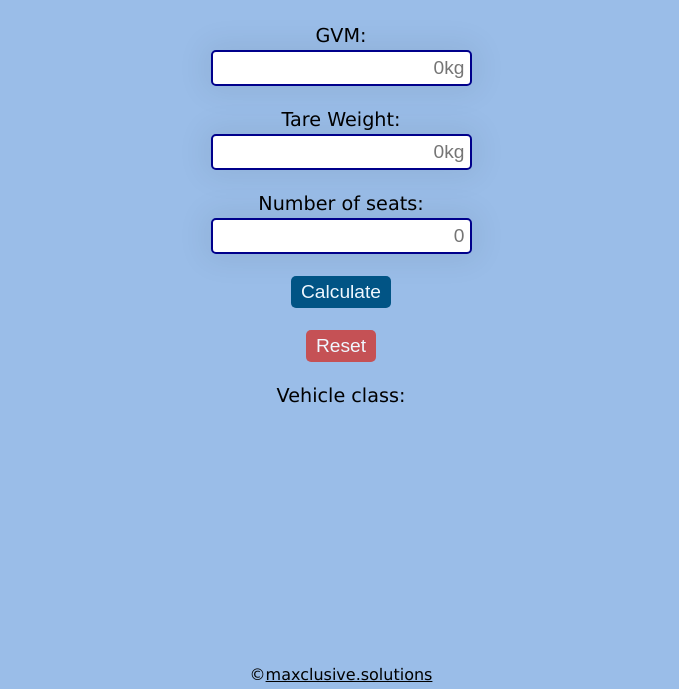
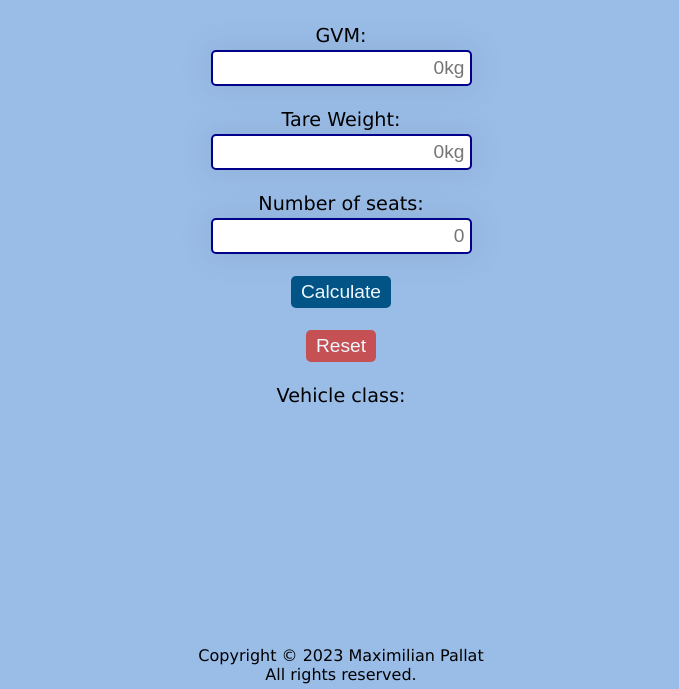
Before and after one commit to maxalsol/vehicle-class-calculator, a plain HTML site: page index.html in a window 1280 px wide. Shown: the part 111-800 px from the top of the page, without its empty margins (299-978 px from the left). Drawn offline with Linux system fonts and the light colour scheme.

Commit message:
updated copyright

```diff
--- a/index.html
+++ b/index.html
@@ -49,10 +49,18 @@
             </p>
         </main>
         <footer id="footer">
-            &copy;
-            <a href="https://maxclusive.solutions" target="_blank"
-                >maxclusive.solutions</a
-            >
+            <p>
+                Copyright &copy;
+                <script>
+                    document.write(new Date().getFullYear());
+                </script>
+                <!--<a href="https://maxclusive.solutions" target="_blank"
+                    >maxclusive.solutions</a
+                >-->
+                Maximilian Pallat
+                <br />
+                All rights reserved.
+            </p>
         </footer>
         <script src="index.js"></script>
     </body>
--- a/styles.css
+++ b/styles.css
@@ -135,6 +135,10 @@ footer {
     margin-bottom: 5px;
 }
 
+#footer p {
+    text-align: center;
+}
+
 a {
     color: black;
 }
```
